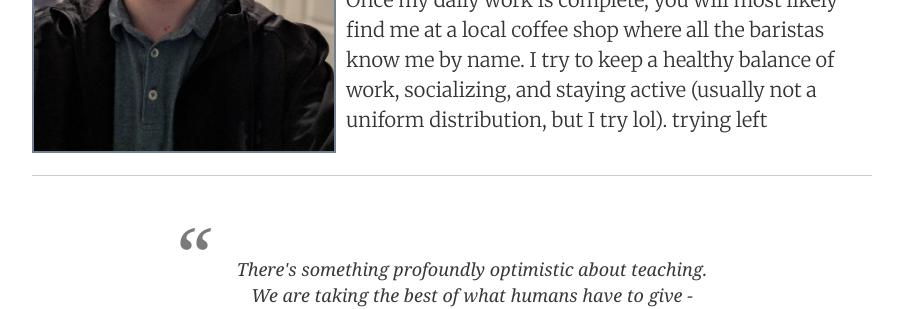
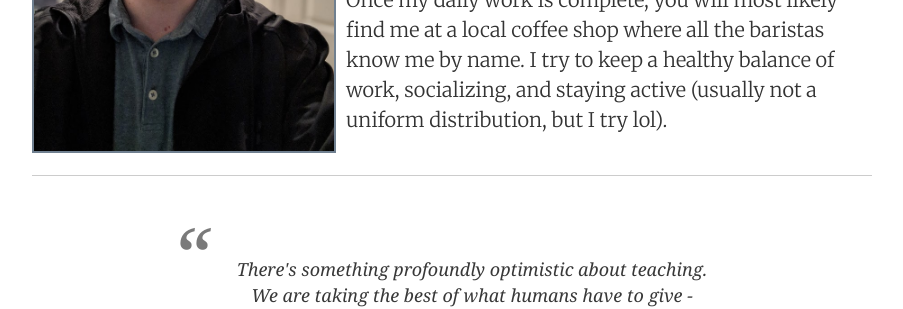
Before and after one commit to palmerco/web_server, a Jekyll site: the page built from about.md, in a window 1280 px wide. Shown: the part 468-777 px from the top of the page, without its empty margins (188-1091 px from the left). Built offline with Jekyll 4.4.1, drawn with Linux system fonts in a browser that asks for light colours; some of the changed text lies outside the part shown.

Commit message:
Update about.md

```diff
--- a/about.md
+++ b/about.md
@@ -12,11 +12,12 @@
 
 <left>
 Hi, I’m Cody! I am an electrical engineer from Dayton, Ohio, which has been my home for the past 6 years. I am currently employed as an electrical engineering defense contractor with Dynetics Inc., which is where I research, model, and simulate radar systems. My interest in signals developed during my internship at the Air Force Institute Technology (AFIT), where I was directly involved in wireless communication research.
+</left>
 
+<left>
 Once my daily work is complete, you will most likely find me at a local coffee shop where all the baristas know me by name. I try to keep a healthy balance of work, socializing, and staying active (usually not a uniform distribution, but I try lol).
+</left>
 
-trying left
-</left>
 
 ---
 
```
